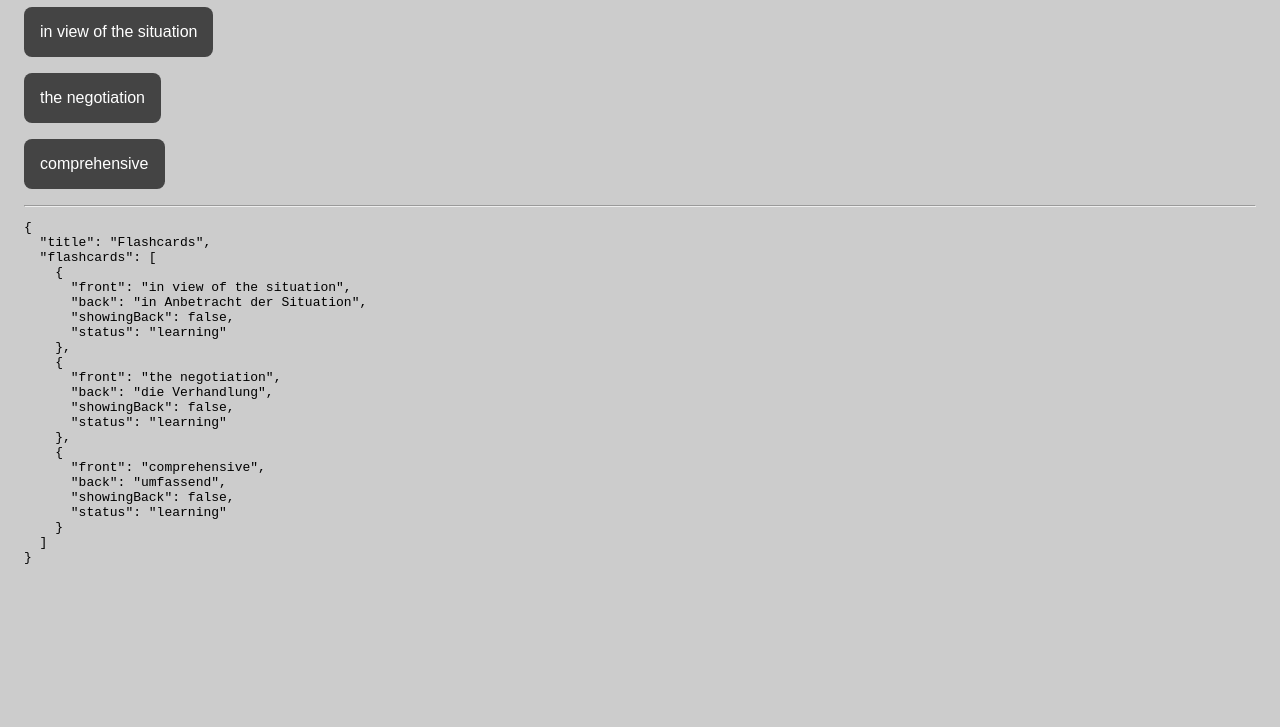
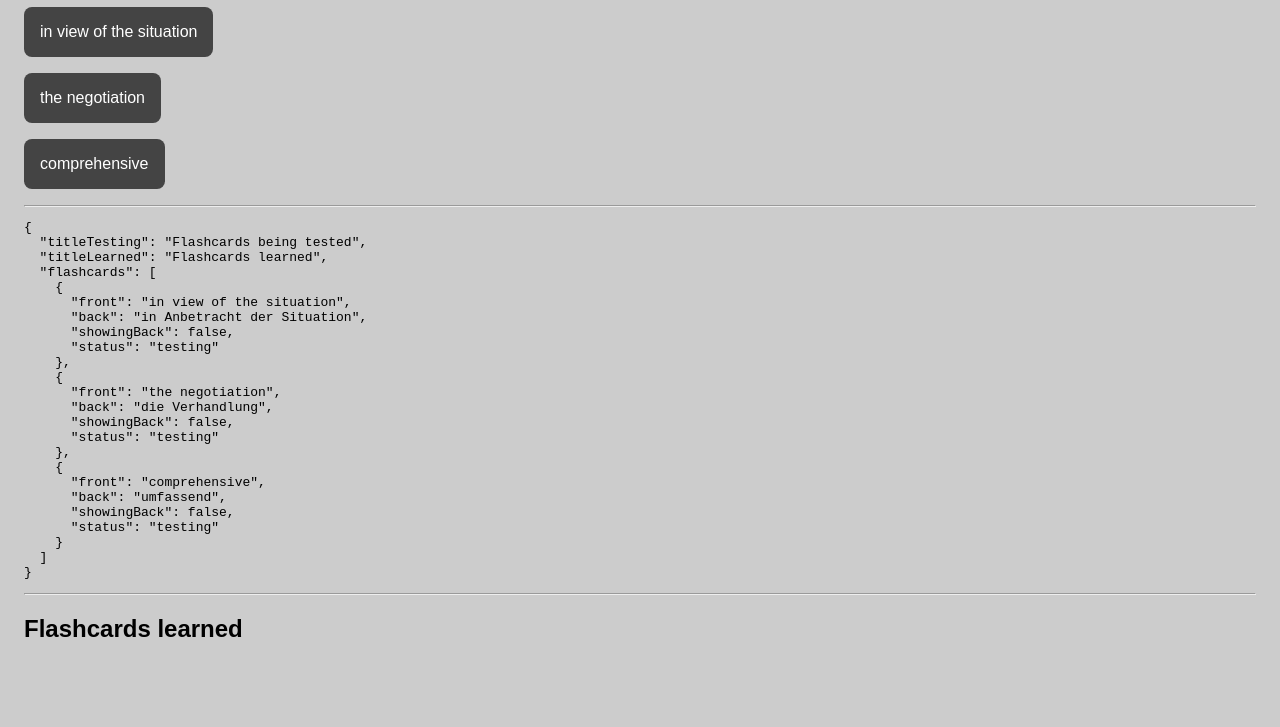
Before and after one commit to edwardtanguay/et339-flashcard-localstorage-site, a website built with Vite: page index.html in a window 1280 px wide. Shown: the part 73-800 px from the top of the page. Built offline with nearby package versions, Linux system fonts and the light colour scheme.

Commit message:
main state works

```diff
--- a/src/interfaces.ts
+++ b/src/interfaces.ts
@@ -5,6 +5,7 @@ export interface IFlashcard {
 	status: string;
 }
 export interface IAppData {
-	title: string;
+	titleTesting: string;
+	titleLearned: string;
 	flashcards: IFlashcard[];
 }
--- a/src/main.ts
+++ b/src/main.ts
@@ -2,45 +2,39 @@ import './style.scss'
 import * as tools from './tools';
 
 const appData = {
-	title: "Flashcards",
+	titleTesting: "Flashcards being tested",
+	titleLearned: "Flashcards learned",
 	flashcards: [
 		{
 			front: "in view of the situation",
 			back: "in Anbetracht der Situation",
 			showingBack: false,
-			status: "learning"
+			status: "testing"
 		},
 		{
 			front: "the negotiation",
 			back: "die Verhandlung",
 			showingBack: false,
-			status: "learning"
+			status: "testing"
 		},
 		{
 			front: "comprehensive",
 			back: "umfassend",
 			showingBack: false,
-			status: "learning"
+			status: "testing"
 		}
 	]
 }
 
-document.querySelector<HTMLDivElement>('#app')!.innerHTML = `
-<h1>${appData.title}</h1>
-<div class="flashcards">
-	${appData.flashcards.map(flashcard => {
-	return `
-			<div class="flashcard">
-				<div class="front">${flashcard.front}</div>
-				<div class="back">${flashcard.back}</div>
-			</div>`
-}).join('')}
+document.querySelector<HTMLDivElement>('#app')!.innerHTML = /*html*/ `
+<h1>${appData.titleTesting}</h1>
+<div class="flashcards"> </div>
+<div class="debugArea">
+	<hr>
+	<pre class="showAppData"></pre>
+	<hr>
 </div>
-<div class="debugArea">
-<hr>
-<pre class="showAppData"></pre>
-</div>
+<h2>${appData.titleLearned}</h2>
 `;
 
-tools.addEventsToFlashcardFronts(appData);
-tools.showAppData(appData);
+tools.redrawSite(appData);
--- a/src/style.scss
+++ b/src/style.scss
@@ -20,7 +20,9 @@ body {
 				color: yellow;
 				font-style: italic;
 				margin-top: .5rem;
-				display: none;
+				.buttonArea {
+					margin-top: .5rem;
+				}
 			}
 		}
 	}
--- a/src/tools.ts
+++ b/src/tools.ts
@@ -1,11 +1,31 @@
 import { IAppData } from "./interfaces";
 import * as tools from './tools';
 
-export const showAppData = (appData: IAppData) => {
+export const redrawSite = (appData: IAppData) => {
+
+	const flashcardElems = document.querySelector('.flashcards');
+	if (flashcardElems) {
+		flashcardElems.innerHTML = `
+			${appData.flashcards.map(flashcard => {
+			return `
+			<div class="flashcard">
+				<div class="front">${flashcard.front}</div>
+				<div class="back" ${flashcard.showingBack ? 'style="display: block"' : 'style="display: none"'}><span class="text">${flashcard.back}</span>
+					<div class="buttonArea">
+						<button>test again</button>
+						<button>learned</button>
+					</div>
+				</div>
+			</div>`
+		}).join('')}`
+	}
+
 	const showAppDataElem = document.querySelector<HTMLPreElement>('.showAppData');
 	if (showAppDataElem) {
 		showAppDataElem.innerText = JSON.stringify(appData, null, 2);
 	}
+	tools.addEventsToFlashcardFronts(appData);
+	tools.addEventsToButtons(appData);
 }
 
 export const addEventsToFlashcardFronts = (appData: IAppData) => {
@@ -14,13 +34,41 @@ export const addEventsToFlashcardFronts = (appData: IAppData) => {
 		frontElem.addEventListener('click', () => {
 			const backElem = frontElem.nextElementSibling;
 			if (backElem) {
+				console.log(backElem);
+
+				(backElem as HTMLDivElement).innerHTML = 'nnn';
 				(backElem as HTMLDivElement).style.display = 'block';
 				const flashcard = appData.flashcards.find(m => m.front === frontElem.innerText);
 				if (flashcard) {
 					flashcard.showingBack = true;
-					tools.showAppData(appData);
+					tools.redrawSite(appData);
 				}
 			}
 		})
 	}
 }
+
+export const addEventsToButtons = (appData: IAppData) => {
+	const backElems = document.querySelectorAll<HTMLDivElement>('.back');
+	for (const backElem of backElems) {
+		const backTextElem = backElem.querySelector<HTMLSpanElement>('.text');
+		if (backTextElem) {
+			const backText = backTextElem.innerText;
+			const flashcard = appData.flashcards.find(m => m.back === backText);
+			if (flashcard) {
+				const [takeAgainButtonElem, learnedButtonElem] = backElem.querySelectorAll<HTMLButtonElement>('button');
+				takeAgainButtonElem.addEventListener('click', () => {
+					flashcard.showingBack = false;
+					(backElem as HTMLDivElement).style.display = 'none';
+					tools.redrawSite(appData);
+				})
+				learnedButtonElem.addEventListener('click', () => {
+					flashcard.showingBack = false;
+					flashcard.status = 'learned';
+					(backElem as HTMLDivElement).style.display = 'none';
+					tools.redrawSite(appData);
+				})
+			}
+		}
+	}
+}
```
